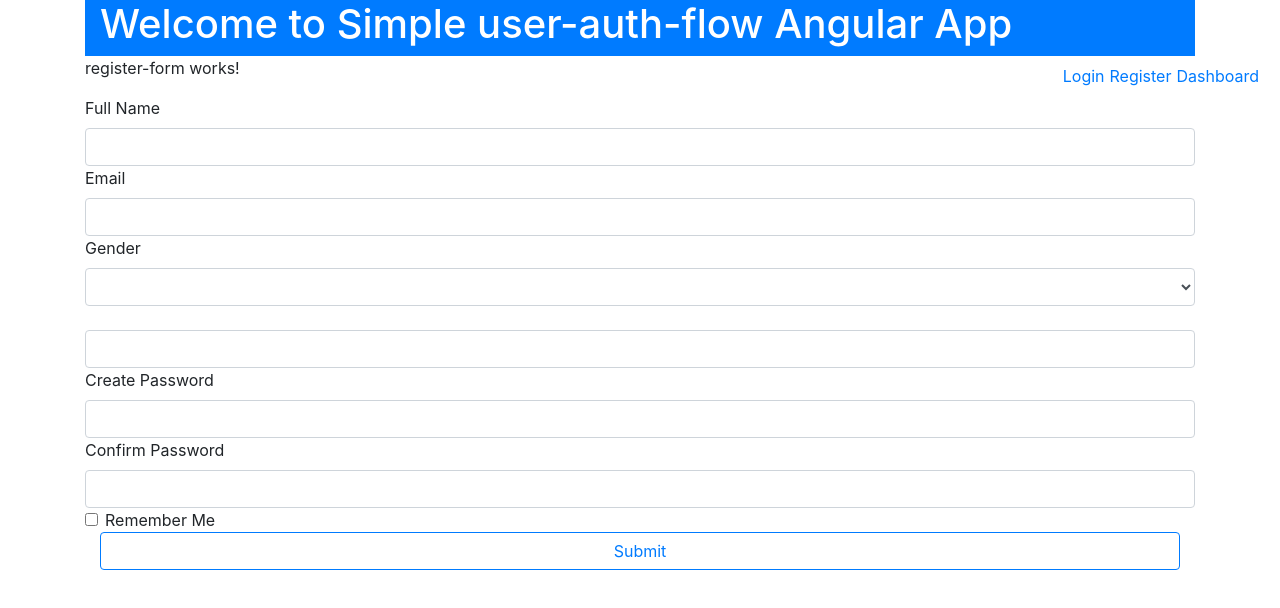
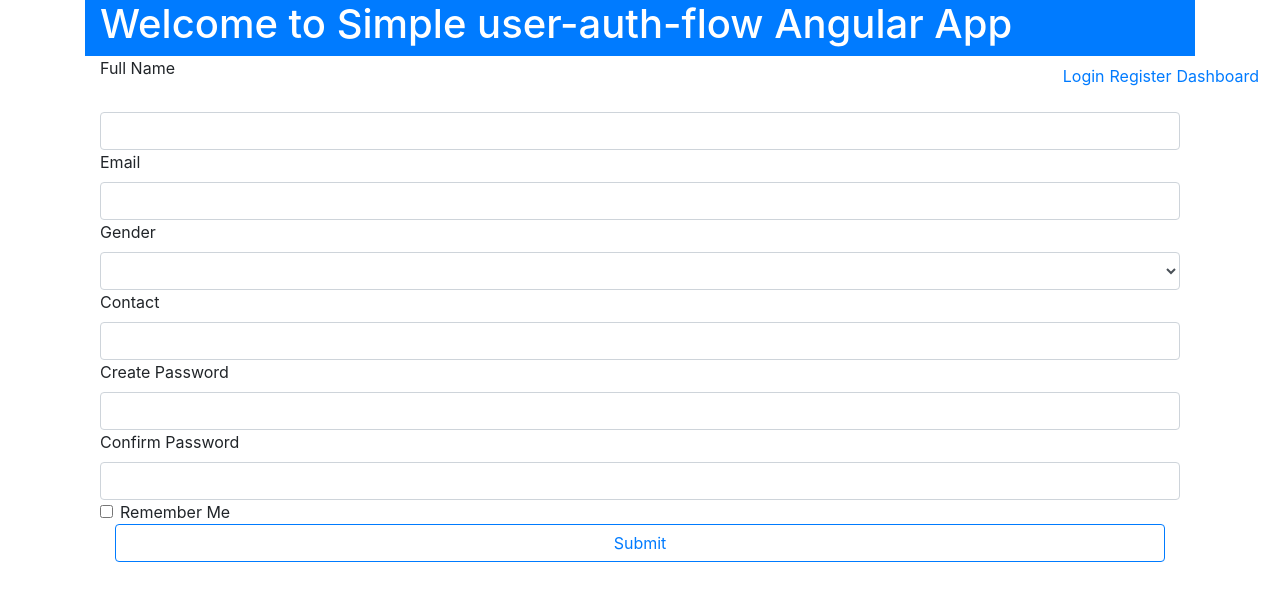
Before and after one commit to Rajnishkhare31428/user-auth-flow-frontend, an Angular app: page /register in a window 1280 px wide. Shown: the top 608 px of the page. Built offline with nearby package versions, Linux system fonts and the light colour scheme.

Commit message:
contact label was made visible

```diff
--- a/src/app/login-form/login-form.component.html
+++ b/src/app/login-form/login-form.component.html
@@ -1,8 +1,7 @@
-<p>login-form works!</p>
 <div class="container">
     <form #loginform = "ngForm" (ngSubmit) = "saveData(loginform)">
         <div class="form-group">
-            <label for="email" class="form-control">Email</label>
+            <label for="email">Email</label>
             <input type="email" id="email" class="form-control" name="email" ngModel>
             <label for="password">Password</label>
             <input type="password" id="password" class="form-control" name="password" ngModel>
@@ -15,5 +14,4 @@
             </div>
         </div>
     </form>
-
 </div>
--- a/src/app/register-form/register-form.component.html
+++ b/src/app/register-form/register-form.component.html
@@ -1,6 +1,6 @@
-<p>register-form works!</p>
+<div class="container">
+    <form #registerform = "ngForm" (ngSubmit) = "register(registerform)">
         <div class="form-group">
-    <form #registerform = "ngForm" (ngSubmit) = "register(registerform)">
             <label for="name">Full Name</label>
             <input type="name" id = "name" class="form-control" name="name" ngModel>
             <label for="email">Email</label>
@@ -11,7 +11,7 @@
                 <option value="1">Female</option>
                 <option value="2">Dont Prefered to tell</option>
             </select>
-        <label for="contact"></label>
+            <label for="contact">Contact</label>
             <input type="contact" class="form-control" name="contact" ngModel>
             <label for="password">Create Password</label>
             <input type="password" class="form-control" id="password" name="password" ngModel>
@@ -24,6 +24,6 @@
             <div class="container">
                 <button class="btn btn-outline-primary btn-block">Submit</button>
             </div>
+        </div>
     </form>
-
 </div>
```
Lines whose indentation alone changed are shown as unchanged.
